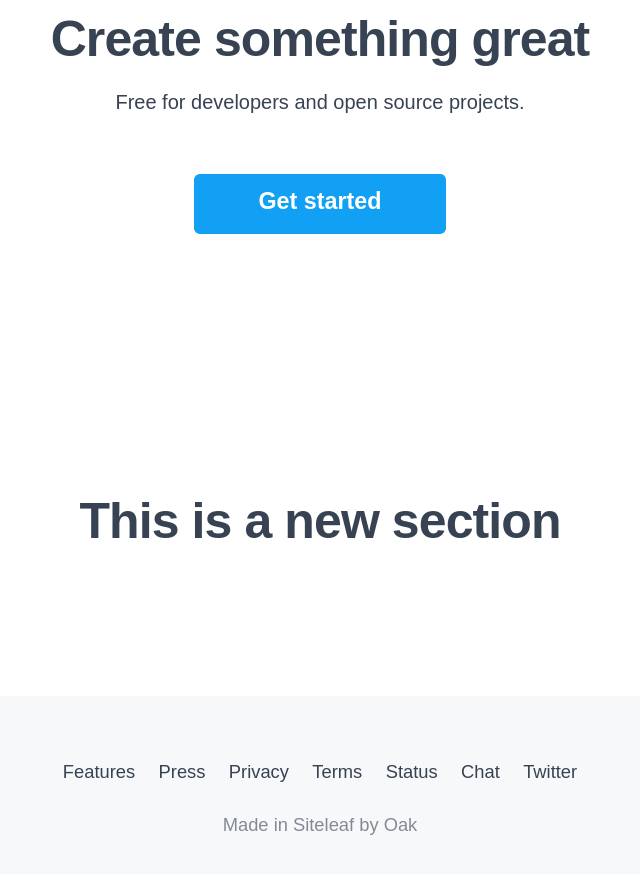
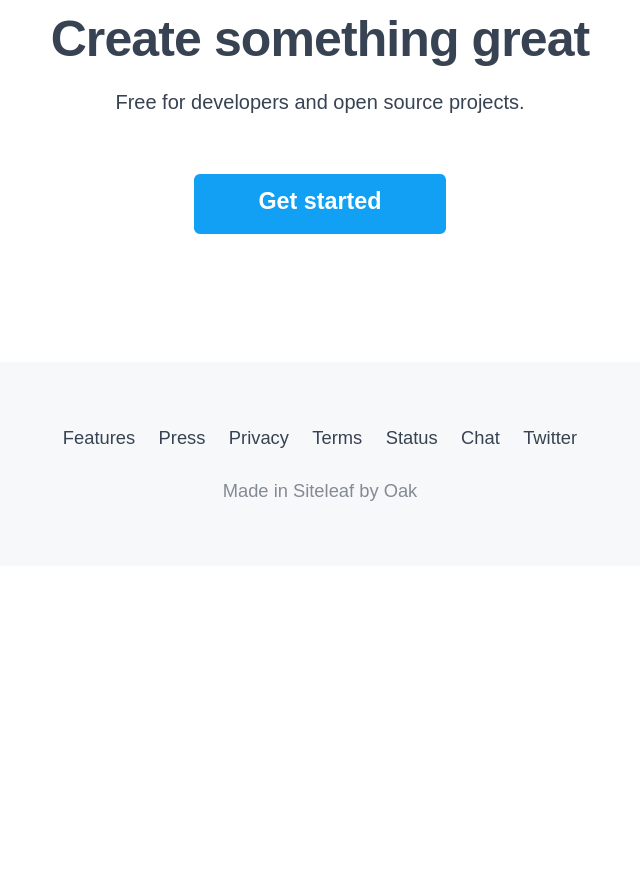
Before and after one commit to hdc/space, a Jekyll site: the page built from index.markdown, in a window 1280 px wide and 900 px high, scrolled down 7850 px. Shown: the top 874 px of the window, without its empty margins (320-960 px from the left). Built offline with Jekyll 4.4.1, drawn with Linux system fonts in a browser that asks for light colours; some web fonts are replaced; after the commit the page ends 8416 px from its top, so only the background shows below that.

Commit message:
Updated Index

```diff
--- a/index.markdown
+++ b/index.markdown
@@ -114,11 +114,6 @@ features:
   width: wide
   button: true
   body: Free for developers and open source projects.
-- title: This is a new section
-  handle: intro
-  width: wide
-  button:
-  body: What will it be about
 image: "/assets/og-image.png"
 layout: index
 ---
```
